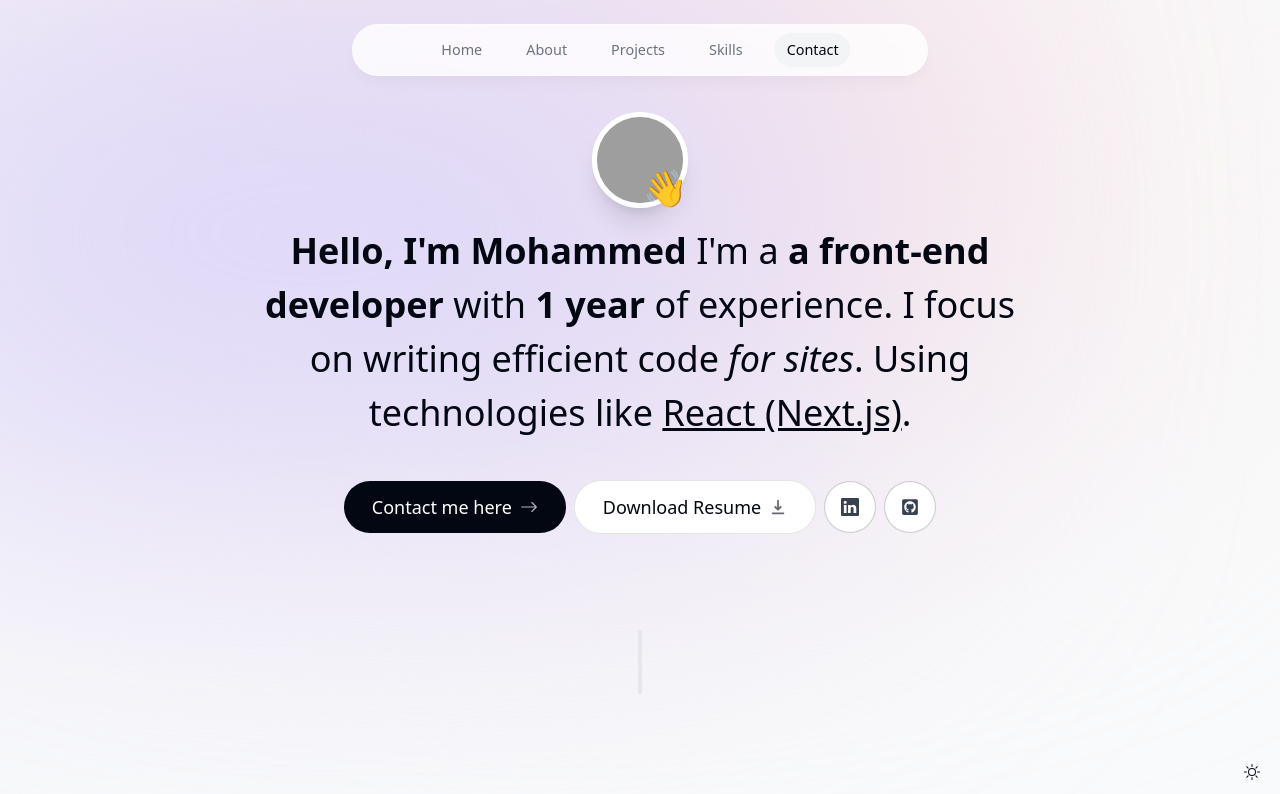
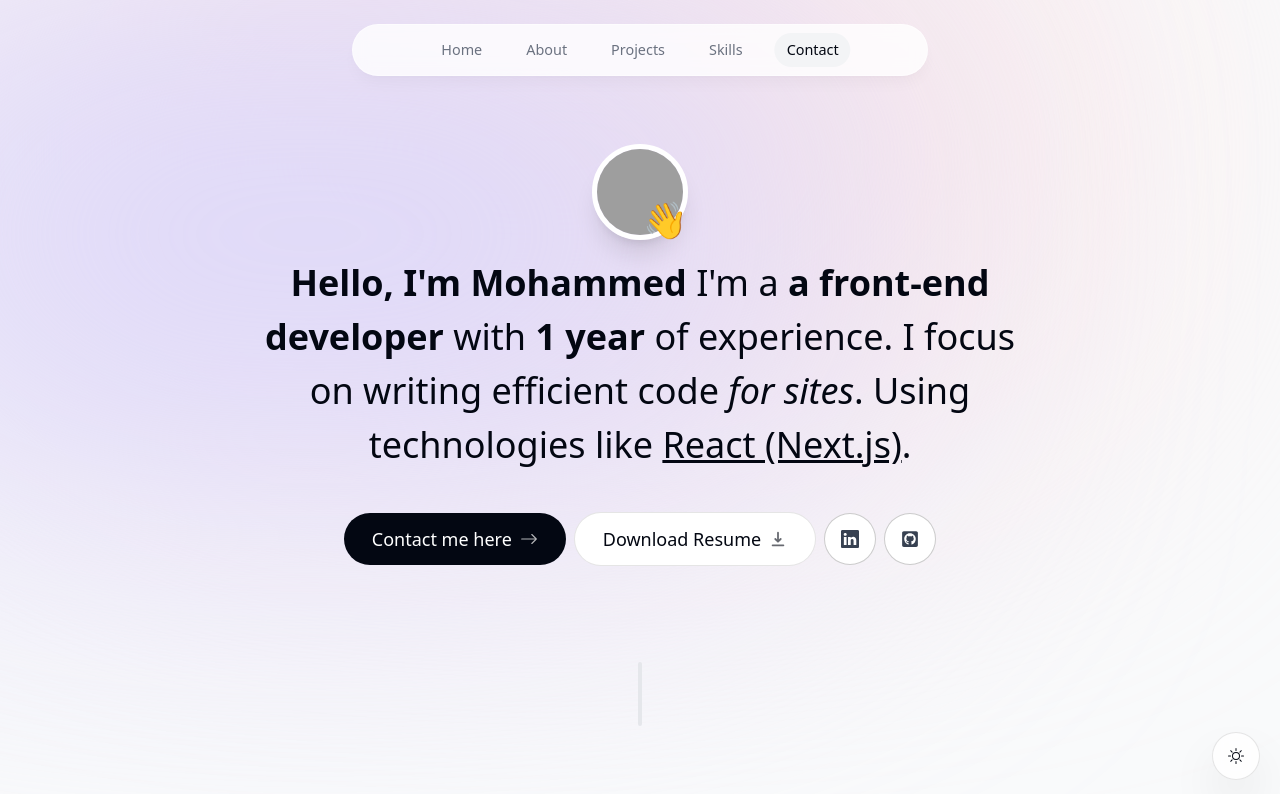
Before and after one commit to mohammed019/mohammedd.com, a Next.js app: page / in a window 1280 px wide. Shown: the top 794 px of the page. Built offline with nearby package versions, Linux system fonts and the light colour scheme; no server answers; grey boxes are pictures that could not be loaded.

Commit message:
add dark mode functionality

```diff
--- a/app/layout.tsx
+++ b/app/layout.tsx
@@ -27,12 +27,11 @@ export default function RootLayout({
     <html lang="en" className="!scroll-smooth">
       {/* blur background */}
       <body
-        className={`!${inter.className} bg-gray-50 text-gray-950 relative pt-28 sm:pt-26`}
+        className={`!${inter.className} bg-gray-50 text-gray-950 relative pt-28 sm:pt-36 dark:bg-gray-950 dark:text-gray-50 dark:text-opacity-90`}
       >
-        <div className="bg-[#fbe2e3] absolute top-[-6rem] -z-10 right-[11rem] h-[31.25rem] w-[31.25rem] rounded-full blur-[10rem] sm:w-[68.75rem]"></div>
-        {/* dark:bg-[#946263] */}
-        <div className="bg-[#dbd7fb] absolute top-[-1rem] -z-10 left-[-35rem] h-[31.25rem] w-[50rem] rounded-full blur-[10rem] sm:w-[68.75rem] md:left-[-33rem] lg:left-[-28rem] xl:left-[-15rem] 2xl:left-[-5rem] "></div>
-        {/* dark:bg-[#676394] */}
+        <div className="bg-[#fbe2e3] absolute top-[-6rem] -z-10 right-[11rem] h-[31.25rem] w-[31.25rem] rounded-full blur-[10rem] sm:w-[68.75rem] dark:bg-[#946263]"></div>
+
+        <div className="bg-[#dbd7fb] absolute top-[-1rem] -z-10 left-[-35rem] h-[31.25rem] w-[50rem] rounded-full blur-[10rem] sm:w-[68.75rem] md:left-[-33rem] lg:left-[-28rem] xl:left-[-15rem] 2xl:left-[-5rem] dark:bg-[#676394]"></div>
 
         <ActiveSectionContextProvider>
           <Header />
--- a/components/ThemeSwitch.tsx
+++ b/components/ThemeSwitch.tsx
@@ -1,10 +1,45 @@
-import React from "react";
-import { BsSun } from "react-icons/bs";
+"use client";
+
+import { useEffect, useState } from "react";
+import { BsMoon, BsSun } from "react-icons/bs";
+
+type ITheme = "light" | "dark";
 
 export default function ThemeSwitch() {
+  const [theme, setTheme] = useState<ITheme>("light");
+
+  const toggleTheme = () => {
+    if (theme === "light") {
+      setTheme("dark");
+      window.localStorage.setItem("theme", "dark");
+      document.documentElement.classList.add("dark");
+    } else {
+      setTheme("light");
+      window.localStorage.setItem("theme", "light");
+      document.documentElement.classList.remove("dark");
+    }
+  };
+
+  useEffect(() => {
+    const localTheme = window.localStorage.getItem("theme") as ITheme | null;
+
+    if (localTheme) {
+      setTheme(localTheme);
+      if (localTheme === "dark") {
+        document.documentElement.classList.add("dark");
+      }
+    } else if (window.matchMedia("(prefers-color-scheme: dark)").matches) {
+      setTheme("dark");
+      document.documentElement.classList.add("dark");
+    }
+  }, []);
+
   return (
-    <button className="fixed bottom-5 right-5">
-      <BsSun />
+    <button
+      className="fixed bottom-5 right-5 bg-white w-[3rem] h-[3rem] bg-opacity-80 backdrop-blur-[0.5rem] borderBlack shadow-2xl rounded-full flex justify-center items-center hover:scale-[1.15] active:scale-105 transition-all"
+      onClick={toggleTheme}
+    >
+      {theme === "light" ? <BsSun /> : <BsMoon />}
     </button>
   );
 }
--- a/tailwind.config.ts
+++ b/tailwind.config.ts
@@ -1,20 +1,21 @@
-import type { Config } from 'tailwindcss'
+import type { Config } from "tailwindcss";
 
 const config: Config = {
   content: [
-    './pages/**/*.{js,ts,jsx,tsx,mdx}',
-    './components/**/*.{js,ts,jsx,tsx,mdx}',
-    './app/**/*.{js,ts,jsx,tsx,mdx}',
+    "./pages/**/*.{js,ts,jsx,tsx,mdx}",
+    "./components/**/*.{js,ts,jsx,tsx,mdx}",
+    "./app/**/*.{js,ts,jsx,tsx,mdx}",
   ],
   theme: {
     extend: {
       backgroundImage: {
-        'gradient-radial': 'radial-gradient(var(--tw-gradient-stops))',
-        'gradient-conic':
-          'conic-gradient(from 180deg at 50% 50%, var(--tw-gradient-stops))',
+        "gradient-radial": "radial-gradient(var(--tw-gradient-stops))",
+        "gradient-conic":
+          "conic-gradient(from 180deg at 50% 50%, var(--tw-gradient-stops))",
       },
     },
   },
   plugins: [],
-}
-export default config
+  darkMode: "class",
+};
+export default config;
```
